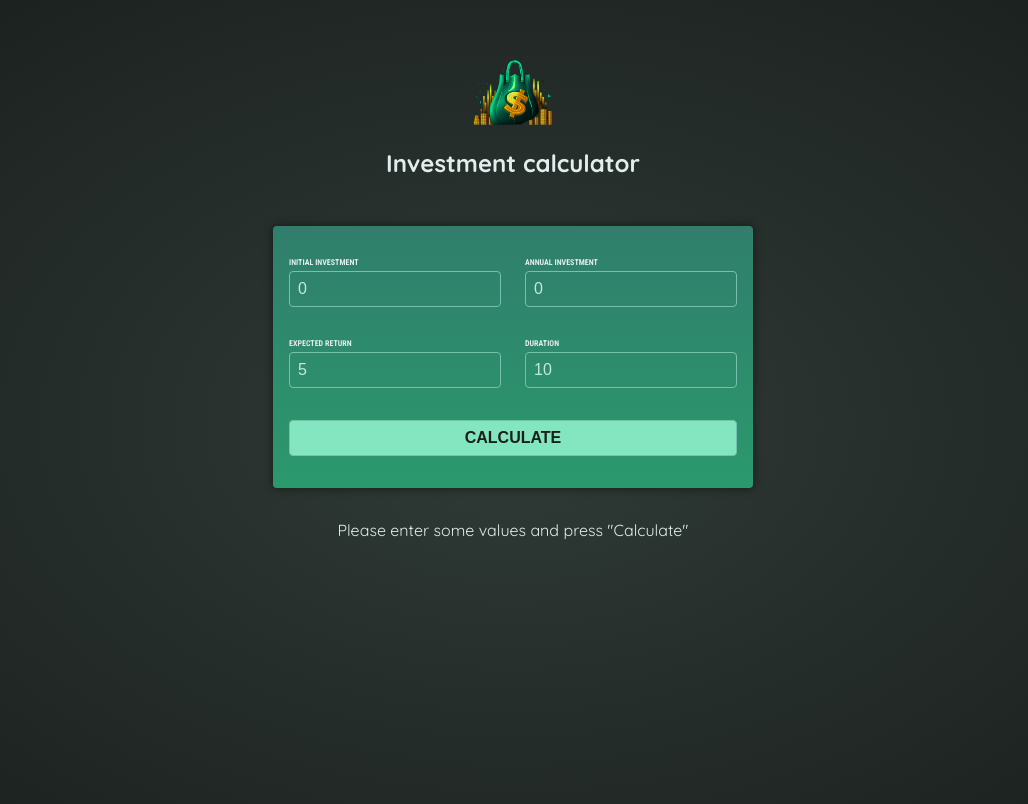
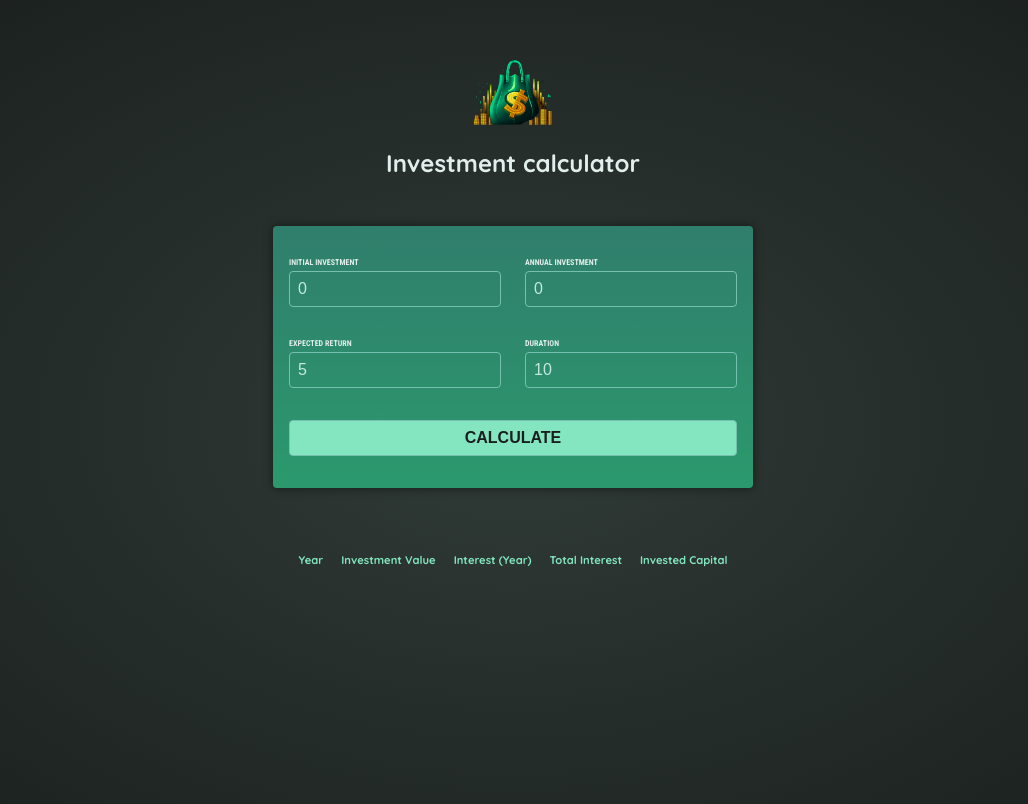
Before and after one commit to amarchino/the-complete-guide-to-angular-2, an Angular app in the folder investment-calculator/: page / in a window 1280 px wide. Shown: the top 804 px of the page, without its empty margins (127-1155 px from the left). Built offline with nearby package versions, Linux system fonts and the light colour scheme.

Commit message:
Lesson 86

```diff
--- a/investment-calculator/src/app/app.component.html
+++ b/investment-calculator/src/app/app.component.html
@@ -1,3 +1,3 @@
 <app-header />
 <app-user-input (calculate)="onCalculateInvestmentResults($event)" />
-<app-investment-result [results]="results" />
+<app-investment-result [results]="resultData()" />
--- a/investment-calculator/src/app/app.component.ts
+++ b/investment-calculator/src/app/app.component.ts
@@ -1,4 +1,4 @@
-import { Component } from '@angular/core';
+import { Component, signal } from '@angular/core';
 import { HeaderComponent } from "./header/header.component";
 import { UserInputComponent } from "./user-input/user-input.component";
 import { InvestmentResultComponent } from "./investment-result/investment-result.component";
@@ -12,9 +12,7 @@ import { InvestmentOutput } from './investment-output.model';
   styleUrl: './app.component.css'
 })
 export class AppComponent {
-  title = 'investment-calculator';
-  results: InvestmentOutput[] = [];
-
+  resultData = signal<InvestmentOutput[] | undefined>(undefined);
 
   onCalculateInvestmentResults(data: InvestmentInput) {
     const { initialInvestment, annualInvestment, duration, expectedReturn } = data;
@@ -35,7 +33,7 @@ export class AppComponent {
         totalAmountInvested: initialInvestment + annualInvestment * year,
       });
     }
-    this.results = annualData;
+    this.resultData.set(annualData);
   }
 
 }
--- a/investment-calculator/src/app/user-input/user-input.component.ts
+++ b/investment-calculator/src/app/user-input/user-input.component.ts
@@ -23,5 +23,10 @@ export class UserInputComponent {
       expectedReturn: +this.expectedReturn(),
       duration: +this.duration()
     });
+
+    this.initialInvestment.set('0');
+    this.annualInvestment.set('0');
+    this.expectedReturn.set('5');
+    this.duration.set('10');
   }
 }
```
